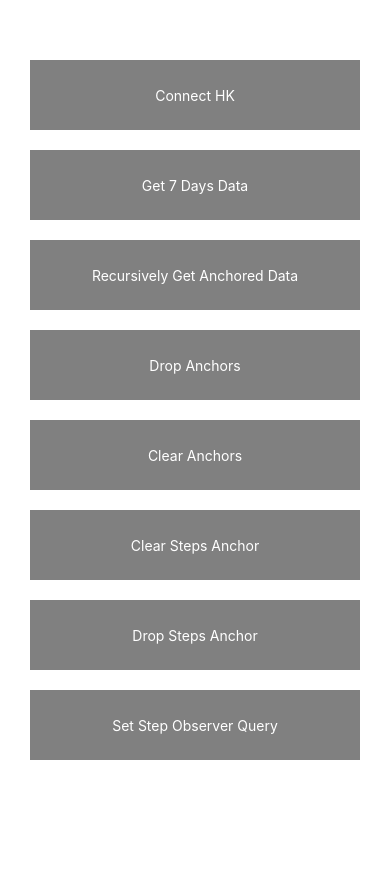
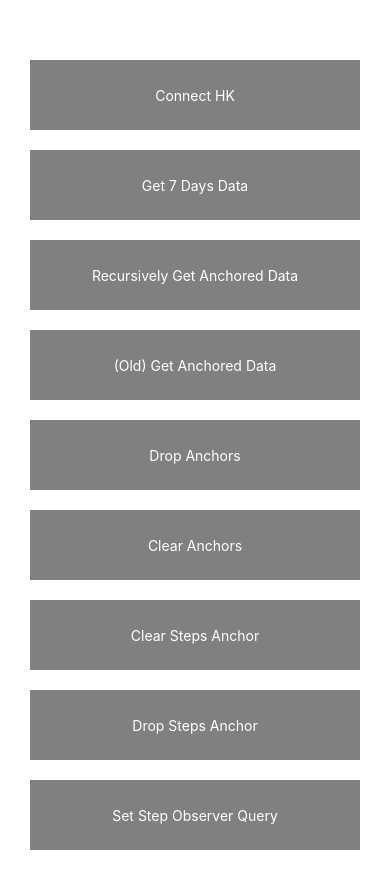
Before and after one commit to JulianKingman/healthkit_test, a React Native app: screen / in a window 390 px wide. Shown: the top 888 px of the page. Before the commit the page ends 844 px from the top, so only its background shows below. Built offline with nearby package versions, Linux system fonts and the light colour scheme; what react-native would draw is missing.

Commit message:
More debugging of new Swift code

```diff
--- a/App.js
+++ b/App.js
@@ -161,7 +161,60 @@ const App: () => React$Node = () => {
                 if (!metrics.length) return true;
                 const metric = metrics.pop();
                 const healthkitData = await new Promise(resolve =>
-                  AppleHealth.readHealthDataByAnchor(
+                  NativeModules.AppleHealth.readHealthDataByAnchor(
+                    {
+                      metric, // or permissions, or whatever the key is
+                      userId: 'test',
+                    },
+                    (err, res) => {
+                      resolve({err, res});
+                    },
+                  ),
+                );
+                // App does stuff here
+                console.log({healthkitData});
+                return getMetricReadings(metrics);
+              };
+              Alert.alert('Done');
+              getMetricReadings(allMetrics);
+            }}
+          />
+          <Button
+            text="(Old) Get Anchored Data"
+            onPress={() => {
+
+              const allMetrics = [
+                'ActiveEnergyBurned',
+                'Protein',
+                'OxygenSaturation',
+                'BasalBodyTemperature',
+                'RestingHeartRate',
+                'BodyFatPercentage',
+                'WaistCircumference',
+                'MindfulSession',
+                'BloodGlucose',
+                'FatPolyunsaturated',
+                'SleepAnalysis',
+                'FatMonounsaturated',
+                'Weight',
+                'FatTotal',
+                'VO2Max',
+                'FatSaturated',
+                'RespiratoryRate',
+                'Carbohydrates',
+                'HeartRate',
+                'BodyMassIndex',
+                'HeartRateVariability',
+                'BloodPressure',
+                'BodyTemperature',
+                'EnergyConsumed',
+                'Steps',
+              ];
+              const getMetricReadings = async metrics => {
+                if (!metrics.length) return true;
+                const metric = metrics.pop();
+                const healthkitData = await new Promise(resolve =>
+                  AppleHealthKit.readHealthDataByAnchor(
                     {
                       metric, // or permissions, or whatever the key is
                       userId: 'test',
```
